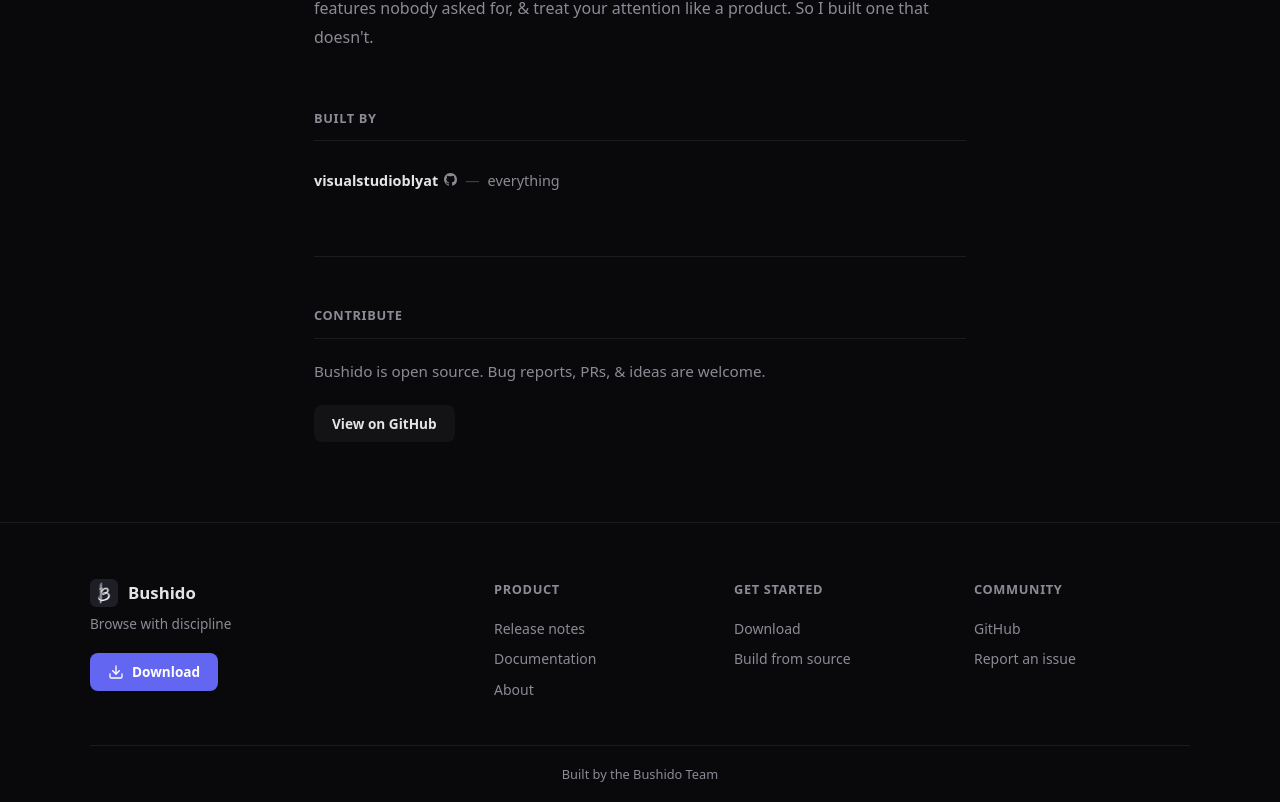
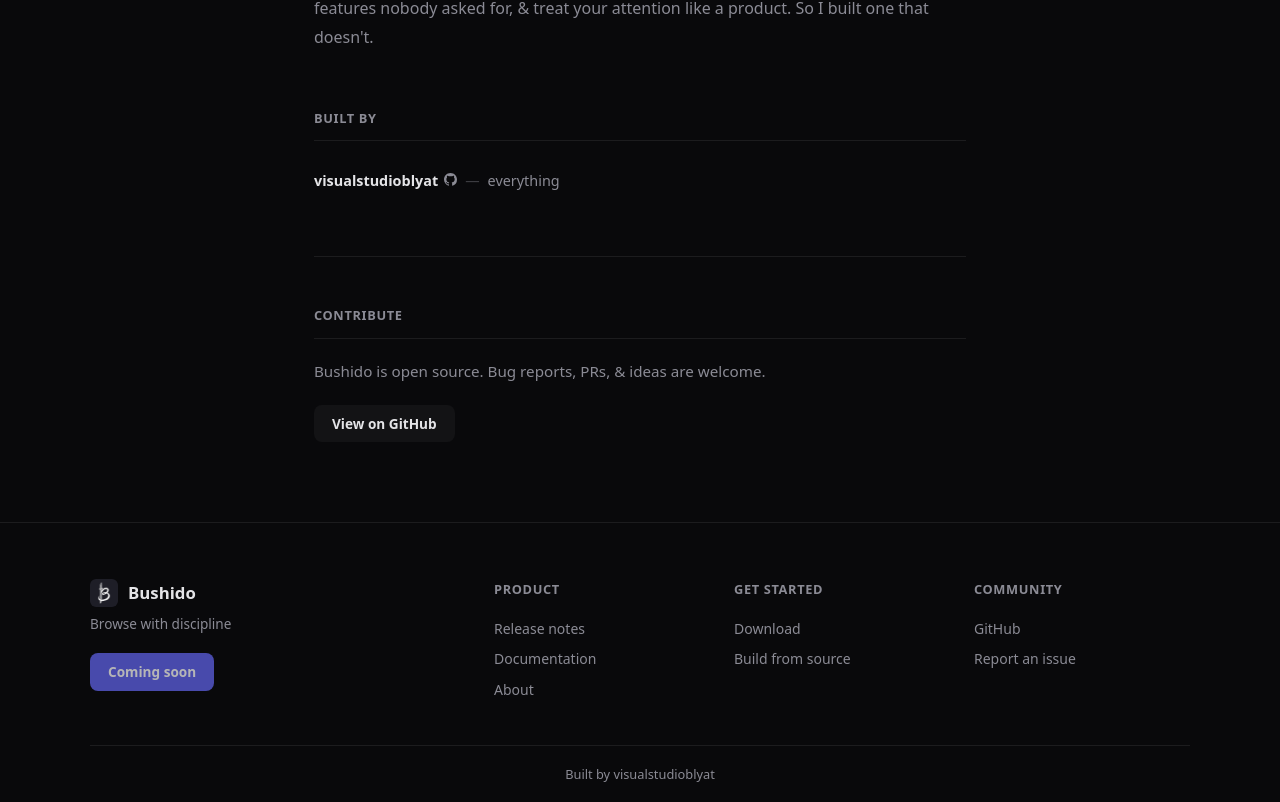
Before and after one commit to visualstudioblyat/bushido-landing, a React (Vite) app: page /about in a window 1280 px wide. Shown: the part 203-1005 px from the top of the page. Built offline with nearby package versions, Linux system fonts and the light colour scheme; a web font is replaced by a local one.

Commit message:
Change download to coming soon, fix attribution

```diff
--- a/src/components/Footer.tsx
+++ b/src/components/Footer.tsx
@@ -11,10 +11,9 @@
             <span className="footer__name">Bushido</span>
           </div>
           <p className="footer__tagline">Browse with discipline</p>
-          <a href="https://github.com/visualstudioblyat/bushido/releases" className="btn btn--primary btn--sm">
-            <DownloadIcon size={16} />
-            Download
-          </a>
+          <span className="btn btn--primary btn--sm" style={{ opacity: 0.7, cursor: 'default' }}>
+            Coming soon
+          </span>
         </div>
 
         <div className="footer__columns">
@@ -38,7 +37,7 @@
       </div>
 
       <div className="footer__bottom">
-        <span>Built by the Bushido Team</span>
+        <span>Built by visualstudioblyat</span>
       </div>
     </footer>
   )
--- a/src/components/Hero.tsx
+++ b/src/components/Hero.tsx
@@ -94,10 +94,9 @@
         animate={{ opacity: phase >= 3 ? 1 : 0, y: phase >= 3 ? 0 : 12 }}
         transition={{ duration: dur ?? 0.6, delay: reduced ? 0 : 0.1, ease }}
       >
-        <a href="https://github.com/visualstudioblyat/bushido/releases" className="btn btn--primary">
-          <DownloadIcon size={16} />
-          Download beta
-        </a>
+        <span className="btn btn--primary" style={{ opacity: 0.7, cursor: 'default' }}>
+          Coming soon
+        </span>
         <a href="https://github.com/visualstudioblyat/bushido" target="_blank" rel="noopener noreferrer" className="btn btn--ghost">
           View on GitHub
         </a>
```
